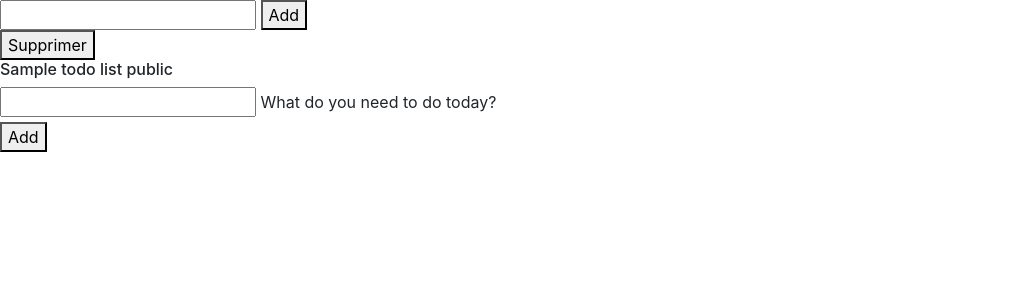
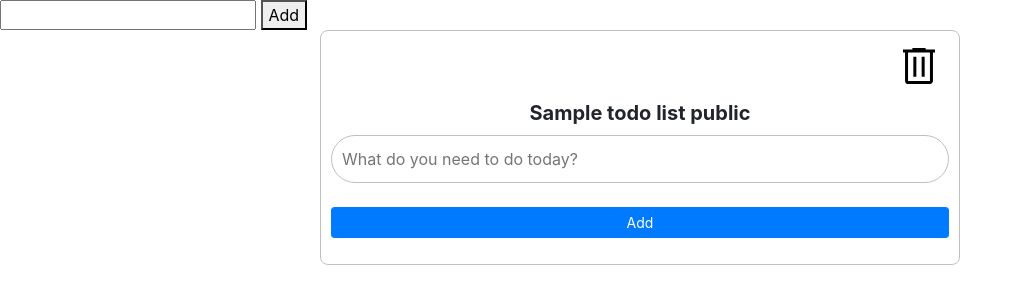
Before and after one commit to Jaxonce/todolist, a PHP site: template vues/vuephp1.php in a window 1280 px wide. Shown: the part 73-377 px from the top of the page, without its empty margins (0-1023 px from the left). Run offline with PHP 8.4, Linux system fonts and the light colour scheme; the template is opened without the code that fills it: most values are stand-ins (such as "Sample title", 1, 10 or a date in 2020); data that the repository does not hold is empty; some libraries are stand-ins or nearby versions.

Commit message:
ajout css vue1 avec js pour image delete hover

```diff
--- a/scriptBase.sql
+++ b/scriptBase.sql
@@ -1,4 +1,4 @@
-DROP TABLE IF EXISTS Tache, Utilisateur, Liste;
+DROP TABLE IF EXISTS Task,Liste,Utilisateur;
 
 CREATE TABLE Utilisateur (
     id bigint(20) UNSIGNED AUTO_INCREMENT PRIMARY KEY,
--- a/vues/connexion.php
+++ b/vues/connexion.php
@@ -6,9 +6,6 @@
     <meta name="viewport" content="width=device-width, initial-scale=1.0">
     <link rel="stylesheet" href="css/header.css"/>
     <link rel="stylesheet" href="https://cdnjs.cloudflare.com/ajax/libs/twitter-bootstrap/4.1.3/css/bootstrap.min.css">
-
-
-
     <title>Connexion</title>
 </head>
 
--- a/vues/css/style.css
+++ b/vues/css/style.css
@@ -1,3 +1,75 @@
-input[type=checkbox]:checked + span {
+.strikethrough:checked + .strikethrough-text {
     text-decoration:line-through;
 }
+
+.listeTask{
+    display: flex;
+    flex-direction: column;
+    justify-content: center;
+    align-items: center;
+    margin: 0 auto;
+    margin-bottom: 20px;
+    width: 50%;
+    height: 100%;
+    background-color: #ffffff;
+    border: 1px solid #c0c0c0;
+    border-radius: 0.5rem;
+    padding: 10px;
+}
+
+.taskTitle{
+    font-size: 20px;
+    font-weight: bold;
+    text-align: center;
+    margin: 10px;
+}
+
+.inputAddTask{
+    width: 100%;
+
+    height: 3rem;
+    border: 1px solid #c0c0c0;
+    border-radius: 25px;
+    padding: 10px;
+}
+
+.taskList{
+    display: flex;
+    justify-content: space-between;
+    align-items: center;
+}
+
+.allTask{
+    padding: 0;
+    display: flex;
+    flex-direction: column;
+    justify-content: space-evenly;
+    align-items: stretch;
+    width: 100%;
+}
+.taskInTheList{
+    width: 100%;
+    display: flex;
+    flex-direction: column;
+    justify-content: center;
+    margin: 0 auto;
+    height: 100%;
+}
+
+.formAddTask{
+    display: flex;
+    flex-direction: column;
+    justify-content: center;
+    align-items: stretch;
+}
+
+.boutonSupp{
+    display: flex;
+    background-color: #ffffff;
+    border: none;
+    cursor: pointer;
+    font-size: 20px;
+    color: #c0c0c0;
+    justify-content:flex-end;
+    width: 100%;
+}
--- a/vues/vuephp1.php
+++ b/vues/vuephp1.php
@@ -1,5 +1,6 @@
 <!DOCTYPE html>
 <html lang="en">
+
 <head>
     <meta charset="UTF-8">
     <meta http-equiv="X-UA-Compatible" content="IE=edge">
@@ -11,6 +12,7 @@
     <link rel="stylesheet" href="./vues/css/header.css" />
     <link rel="stylesheet" type="text/css" href="./vues/css/style.css" />
 </head>
+
 <body>
     <header>
         <div class="header-blue" style="padding: 0;">
@@ -31,41 +33,43 @@
     </header>
     <form method="post" action="?action=ajoutListePublic">
         <input type="text" id="form3" name="nameNewListPublic" />
-        <button type="submit" >Add</button>
+        <button type="submit">Add</button>
     </form>
-    <div>
+    <div class="allCard">
         <?php
         if (!isset($todoListPublic)) {
             echo "Pas de liste";
         } else {
             foreach ($todoListPublic as $uneliste) {
         ?>
-                <div>
-                    <form method="post" action="?action=supprimerListe">
-                        <input type="hidden" name="idList" value="<?php echo $uneliste->getId()?>" />
-                        <button type="submit" onclick="return confirm('Voulez-vous vraiment supprimer ?');" >Supprimer</button>
+                <div class=listeTask>
+                    <form method="post" action="?action=supprimerListe" class="boutonSupp">
+                        <input type="hidden" name="idList" value="<?php echo $uneliste->getId() ?>" />
+                        <button type="submit" onclick="return confirm('Voulez-vous vraiment supprimer ?');" style="background : transparent; border : none" >
+                            <img onmouseover="onImageDelete.call(this)" onmouseout="outImageDelete.call(this)" src="./vues/assets/bin_empty.svg"/>
+                        </button>
                     </form>
-                    <div>
-                        <h6>
+                    <div class="taskInTheList">
+                        <h6 class="taskTitle">
                             <?php
                             echo $uneliste->getNom();
                             ?>
                         </h6>
-                        <form>
+                        <form class="formAddTask">
                             <div>
-                                <input type="text" id="form3" />
-                                <label for="form3">What do you need to do today?</label>
+                                <input type="text" id="form3" class="inputAddTask" placeholder="What do you need to do today?" />
+                                <label for="form3"></label>
                             </div>
-                            <button type="submit">Add</button>
+                            <button type="submit" class="btn btn-primary btn-sm">Add</button>
                         </form>
-                        <ul>
+                        <ul class="allTask">
                             <?php
                             foreach ($uneliste->getTaches() as $uneTache) {
                             ?>
-                            <li>
+                                <li class="taskList">
                                     <div>
-                                    <input type="checkbox" value="" aria-label="..." id="strikethrough"/>
-                                    <span id="strikethrough-text"><?php echo $uneTache->getNom(); ?></span>
+                                        <input type="checkbox" value="" aria-label="..." class="strikethrough" />
+                                        <span class="strikethrough-text"><?php echo $uneTache->getNom(); ?></span>
                                     </div>
                                     <a href="#!" data-mdb-toggle="tooltip" title="Remove item">
                                         supprimer
@@ -84,5 +88,14 @@
     </div>
     <script src="https://cdnjs.cloudflare.com/ajax/libs/jquery/3.2.1/jquery.min.js"></script>
     <script src="https://cdnjs.cloudflare.com/ajax/libs/twitter-bootstrap/4.1.3/js/bootstrap.bundle.min.js"></script>
+    <script>
+        function onImageDelete() {
+            this.setAttribute("src","./vues/assets/bin_fill.svg");
+        }
+        function outImageDelete() {
+            this.setAttribute("src","./vues/assets/bin_empty.svg");
+        }
+    </script>
 </body>
+
 </html>
```
Also changed, not shown: vues/assets/bin_empty.svg (added), vues/assets/bin_fill.svg (added), 3 other files. Lines whose indentation alone changed are shown as unchanged.
